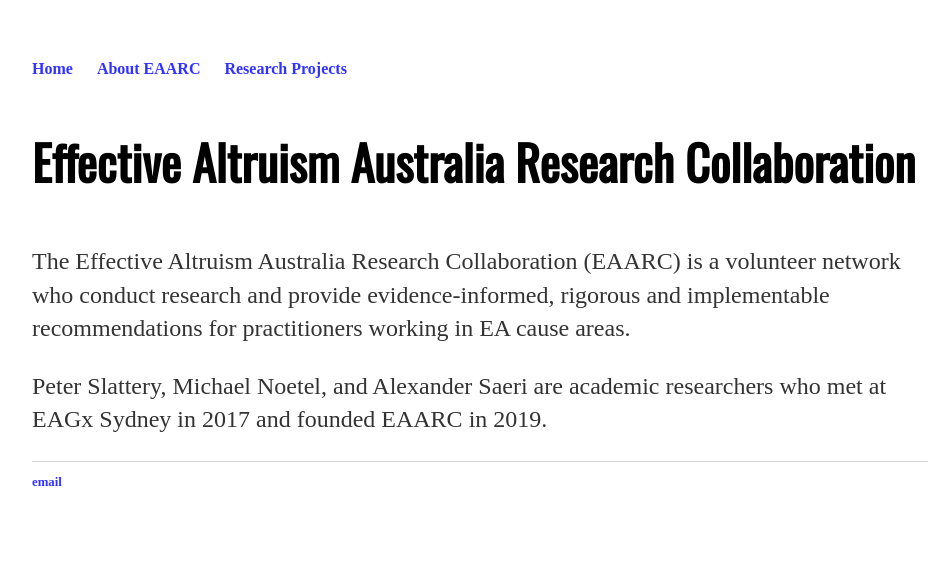
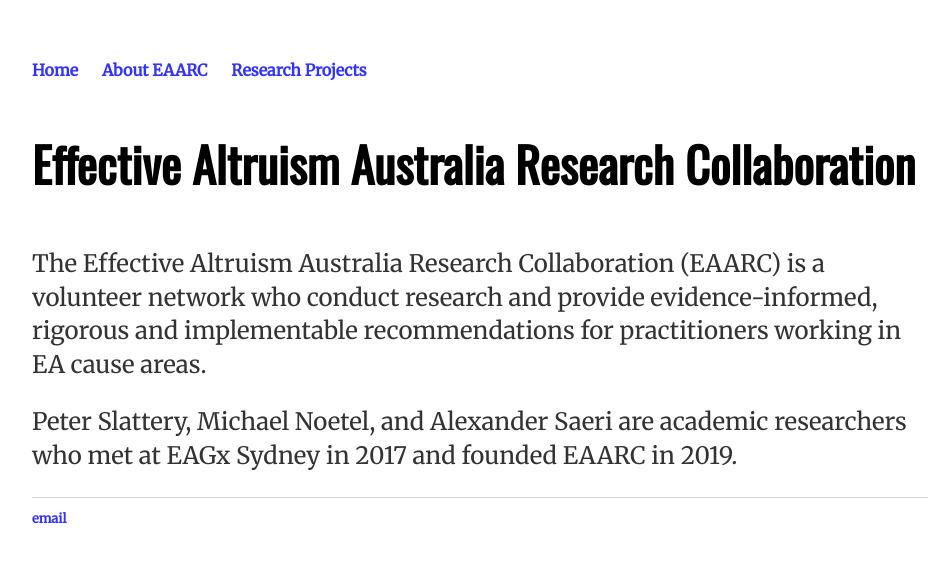
Before and after one commit to aksaeri/scrub, a Jekyll site: the page built from index.md, in a window 1280 px wide. Shown: the top 563 px of the page, without its empty margins (160-1106 px from the left). Built offline with Jekyll 4.4.1, drawn with Linux system fonts in a browser that asks for light colours.

Commit message:
Update main.css

```diff
--- a/css/main.css
+++ b/css/main.css
@@ -3,7 +3,7 @@
     width: 70%;
 }
 nav ul, footer ul {
-    font-family: 'Droid Serif', serif;
+    font-family: 'Droid Serif', 'Merriweather', serif;
     padding: 0px;
     list-style: none;
     font-weight: bold;
@@ -41,7 +41,7 @@
 
 p {
     font-size: 1.5em;
-    font-family: 'Droid Serif', serif;
+    font-family: 'Droid Serif', 'Merriweather', serif;
     line-height: 1.4em;
     color: #333;
 }
```
